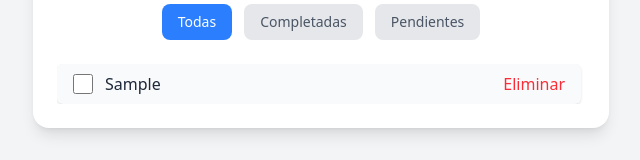
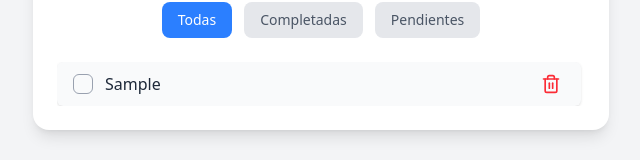
Before and after one commit to Gabriel-Karajallo/To-Do-App, a React (Vite) app: page / in a window 1280 px wide. Both pictures are taken after typing "Sample" into the empty fields and a click on the button "Añadir". Shown: the part 409-569 px from the top of the page, without its empty margins (319-959 px from the left). Built offline with nearby package versions, Linux system fonts and the light colour scheme.

Commit message:
Configuracion para el deploy y estilos de TodoItem.

```diff
--- a/src/Components/TodoItem.tsx
+++ b/src/Components/TodoItem.tsx
@@ -1,10 +1,12 @@
+import { Trash2 } from "lucide-react";
 import type { Todo } from "../Types/todo";
+
 
 interface TodoItemProps {
   todo: Todo;
   onToggle: () => void;
   onDelete: () => void;
-  className?: string
+  className?: string;
 }
 
 export default function TodoItem({ todo, onToggle, onDelete }: TodoItemProps) {
@@ -15,7 +17,11 @@ export default function TodoItem({ todo, onToggle, onDelete }: TodoItemProps) {
           type="checkbox"
           checked={todo.completed}
           onChange={onToggle}
-          className="w-5 h-5 text-blue-600 rounded focus:ring-2 focus:ring-blue-400"
+          className="h-5 w-5 cursor-pointer appearance-none rounded-md border
+             border-gray-400 dark:border-gray-600
+             checked:bg-white checked:border-white
+             transition-all duration-300
+             focus:outline-none focus:ring-2 focus:ring-white"
         />
         <span
           className={`text-gray-800 dark:text-gray-100 transition-all duration-300 ${
@@ -27,11 +33,11 @@ export default function TodoItem({ todo, onToggle, onDelete }: TodoItemProps) {
           {todo.text}
         </span>
       </div>
-      <button
+       <button
         onClick={onDelete}
-        className="text-red-500 hover:text-red-700 font-medium"
+        className="text-red-500 hover:text-red-700 p-1 rounded-md transition-colors"
       >
-        Eliminar
+        <Trash2 size={20} />
       </button>
     </li>
   );
```
Also changed, not shown: package.json (+7 -2 lines), 1 other file (tests, documents, lock files or other folders).
